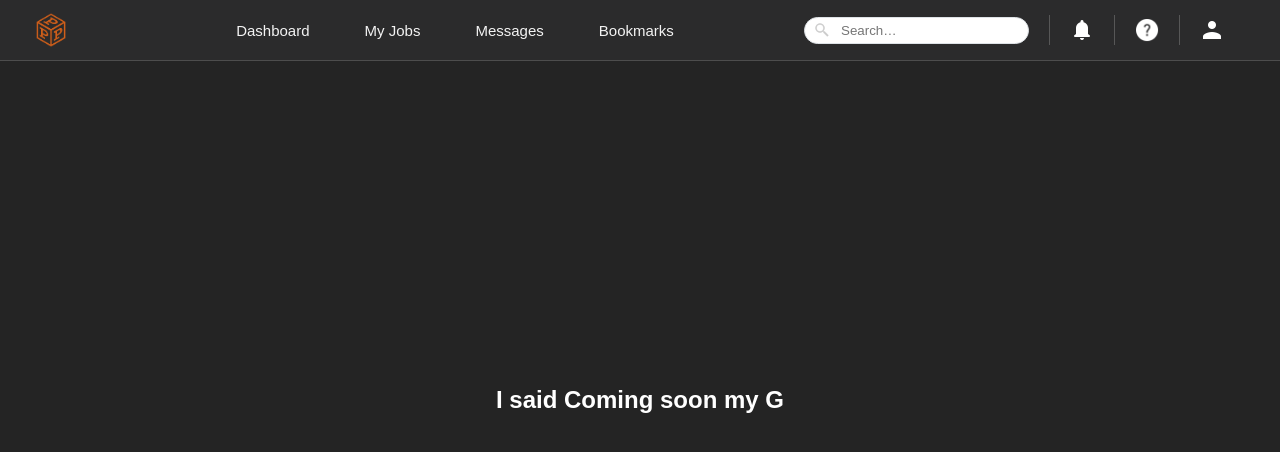
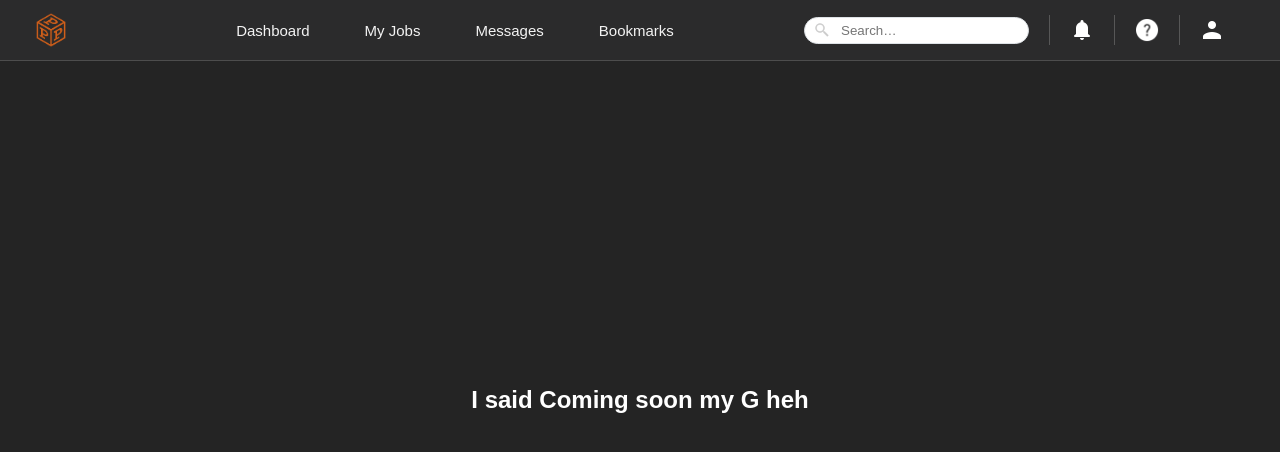
Before and after one commit to MuhammedAbdelmukaram/dealfuel, a React (Vite) app: page /bookmarks in a window 1280 px wide. Shown: the top 452 px of the page. Built offline with nearby package versions, Linux system fonts and the light colour scheme.

Commit message:
Third update, signups missing images

```diff
--- a/src/pages/Bookmarks/Bookmarks.jsx
+++ b/src/pages/Bookmarks/Bookmarks.jsx
@@ -7,7 +7,7 @@ const Bookmarks = () => {
         <div className={styles.container}>
             <Header/>
             <div className={styles.comingSoonContainer}>
-                <p className={styles.comingSoonText}>I said Coming soon my G </p>
+                <p className={styles.comingSoonText}>I said Coming soon my G heh</p>
             </div>
         </div>
     );
```
